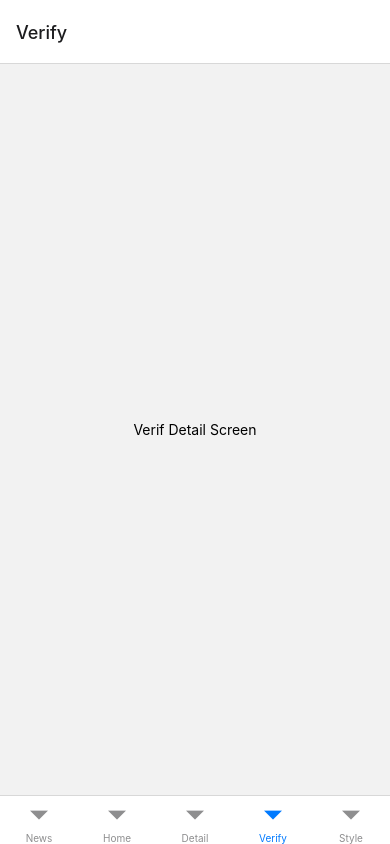
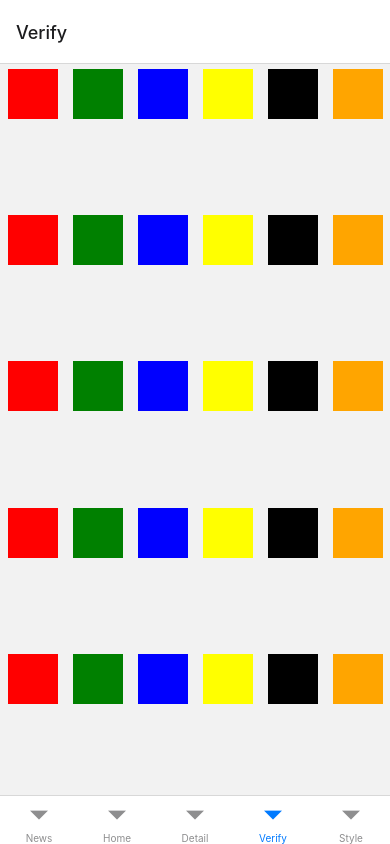
Before and after one commit to khoerulmutaqin225/Awesome-Project, a React Native app: screen /Verify in a window 390 px wide. Built offline with nearby package versions, Linux system fonts and the light colour scheme; no server answers.

Commit message:
CARA MELAKUKAN STYLING ADVANCE PADA REACT NATIVE

```diff
--- a/src/screens/HomeStyle.js
+++ b/src/screens/HomeStyle.js
@@ -16,8 +16,8 @@ const styles = StyleSheet.create({
         justifyContent:'center'
     },
     kotakmerah:{
-        height: 50, // 50 (artinya 50 pixel) atau 50% berarti persentase dari layar itu
-        width:50,
+        height: '50%', // 50 (artinya 50 pixel) atau 50% berarti persentase dari layar itu
+        width:'50%',
         backgroundColor:'red'
     },
     kotakkuning:{
--- a/src/screens/VerifDetailScreen.js
+++ b/src/screens/VerifDetailScreen.js
@@ -1,16 +1,183 @@
 
-import {Text, View, TouchableOpacity } from 'react-native'
+import { Text, View, TouchableOpacity } from 'react-native'
 import React from 'react'
 
-export default function VerifDetailScreen({navigation}) {
+export default function VerifDetailScreen({ navigation }) {
   return (
     <>
-       {console.log('Anda Masuk ke Verif screen')}
-    <View style={{ flex:1 , alignItems:'center', justifyContent:'center'}}>
+      {console.log('Anda Masuk ke Verif screen')}
+      {/* <View style={{ flex:1 , alignItems:'center', justifyContent:'center'}}>
         <TouchableOpacity onPress={()=>navigation.navigate('News')}>
             <Text>Verif Detail Screen</Text>
         </TouchableOpacity>
-    </View>
+    </View> */}
+
+      {/* Latihan 1 {flex} */}
+      {/* Parent bernilai 1 artinya layar dibaca menjadi satu kesatuan */}
+      {/* Child terdiri dari 4 anak, dimana ada yang bernilai 1,2,3,4
+    artinya semua anak jika dijumlahkan menjadi 10,
+    so = anak pertama {1/10}
+    so = anak kedua {2/10}
+    so = anak pertama {3/10}
+    so = anak pertama {4/10}
+     */}
+
+      {/* Batas atas latihan 1 */}
+
+      {/* <View style={{ flex:1 }}>
+      <View style={ { flex:1, backgroundColor:'red' }}></View>
+      <View style={ { flex:2, backgroundColor:'green' }}></View>
+      <View style={ { flex:3, backgroundColor:'blue' }}></View>
+      <View style={ { flex:4, backgroundColor:'yellow' }}></View>
+    </View> */}
+
+      {/* Batas bawah latihan 1 */}
+
+
+
+      {/* Latihan 2 {flexDirection}*/}
+      {/*
+          # flexDirection ditempatkan pada parent atau container
+          # flexDirection bernilai default = column
+          # atribut flexDirection = row-reverse, ros, solumn, column-reverse,
+
+      */}
+
+      {/* Batas atas latihan 2 */}
+
+      {/* <View style={{ flex: 1, flexDirection: 'row'}}>
+        <View style={{ width: 50, height: 50, margin: 5, backgroundColor: 'red' }}></View>
+        <View style={{ width: 50, height: 50, margin: 5, backgroundColor: 'green' }}></View>
+        <View style={{ width: 50, height: 50, margin: 5, backgroundColor: 'blue' }}></View>
+        <View style={{ width: 50, height: 50, margin: 5, backgroundColor: 'yellow' }}></View>
+      </View> */}
+
+      {/* Batas atas latihan 2 */}
+
+
+
+      {/* Latihan 3 {justifyContent}*/}
+      {/*
+          # justifyContent ditempatkan pada parent atau container
+          # justifyContent bernilai default = flex-start
+          # atribut justifyContent = flex-start, flex-end, center,, space-beetween, space-around, space-evenly
+
+      */}
+
+      {/* Batas atas latihan 3 */}
+
+      {/* <View style={{ flex: 1, flexDirection: 'row', justifyContent: 'space-around' }}>
+        <View style={{ width: 50, height: 50, margin: 5, backgroundColor: 'red' }}></View>
+        <View style={{ width: 50, height: 50, margin: 5, backgroundColor: 'green' }}></View>
+        <View style={{ width: 50, height: 50, margin: 5, backgroundColor: 'blue' }}></View>
+        <View style={{ width: 50, height: 50, margin: 5, backgroundColor: 'yellow' }}></View>
+      </View> */}
+
+      {/* Batas atas latihan 3 */}
+
+
+      {/* Latihan '4' {Align Items}*/}
+      {/*
+          # Align Items sama seperti justifyContent cuma beda absis
+          # jika Flex direction row, justifyContent (absis == x)
+          # jika Flex direction column, justifyContent (absis == y)
+          # jika Flex direction row, AlignItems (absis == y)
+          # jika Flex direction column, AlignItems (absis == x)
+          # Align Items ditempatkan pada parent atau container
+          # Align Items bernilai default = stretch
+          # atribut Align Items = stretch, flex-start, flex-end, center, baseline
+      */}
+
+      {/* Batas atas latihan '4' */}
+
+      {/* <View style={{ flex: 1, flexDirection: 'row', justifyContent: 'space-around', alignItems:'center' }}>
+        <View style={{ width: 50, height: 50, margin: 5, backgroundColor: 'red' }}></View>
+        <View style={{ width: 50, height: 50, margin: 5, backgroundColor: 'green' }}></View>
+        <View style={{ width: 50, height: 50, margin: 5, backgroundColor: 'blue' }}></View>
+        <View style={{ width: 50, height: 50, margin: 5, backgroundColor: 'yellow' }}></View>
+      </View> */}
+
+      {/* Batas atas latihan '4' */}
+
+
+      {/* Latihan 5 {alignSelf}*/}
+      {/*
+          # alignSelf mirip alignItems
+            @alignItems ditempatkan di parent
+            @alignSelf ditempatkan di anak
+          # alignSelf bernilai default = column
+          # atribut alignSelf = stretch, flex-start, flex-end, center, baseline
+
+      */}
+
+      {/* Batas atas latihan 5 */}
+
+       {/* <View style={{ flex: 1, flexDirection: 'row', justifyContent: 'space-around' }}>
+        <View style={{ width: 50, height: 50, margin: 5, backgroundColor: 'red' }}></View>
+        <View style={{ width: 50, height: 50, margin: 5, backgroundColor: 'green', alignSelf:'center' }}></View>
+        <View style={{ width: 50, height: 50, margin: 5, backgroundColor: 'blue' }}></View>
+        <View style={{ width: 50, height: 50, margin: 5, backgroundColor: 'yellow' }}></View>
+      </View> */}
+
+      {/* Batas atas latihan 5 */}
+
+
+      {/* Latihan 6 {flexWrap}*/}
+      {/*
+          # flexWrap ditempatkan di parent
+          # flexWrap bernilai default = no-wrap
+          # atribut flexWrap = wrap, wrap-reverse, no-wrap
+
+      */}
+
+      {/* Batas atas latihan 6 */}
+
+       <View style={{ flex: 1, flexDirection: 'row', justifyContent: 'space-around', flexWrap: 'wrap' }}>
+
+        <View style={{ width: 50, height: 50, margin: 5, backgroundColor: 'red' }}></View>
+        <View style={{ width: 50, height: 50, margin: 5, backgroundColor: 'green' }}></View>
+        <View style={{ width: 50, height: 50, margin: 5, backgroundColor: 'blue' }}></View>
+        <View style={{ width: 50, height: 50, margin: 5, backgroundColor: 'yellow' }}></View>
+        <View style={{ width: 50, height: 50, margin: 5, backgroundColor: 'black' }}></View>
+        <View style={{ width: 50, height: 50, margin: 5, backgroundColor: 'orange' }}></View>
+
+        <View style={{ width: 50, height: 50, margin: 5, backgroundColor: 'red' }}></View>
+        <View style={{ width: 50, height: 50, margin: 5, backgroundColor: 'green' }}></View>
+        <View style={{ width: 50, height: 50, margin: 5, backgroundColor: 'blue' }}></View>
+        <View style={{ width: 50, height: 50, margin: 5, backgroundColor: 'yellow' }}></View>
+        <View style={{ width: 50, height: 50, margin: 5, backgroundColor: 'black' }}></View>
+        <View style={{ width: 50, height: 50, margin: 5, backgroundColor: 'orange' }}></View>
+
+        <View style={{ width: 50, height: 50, margin: 5, backgroundColor: 'red' }}></View>
+        <View style={{ width: 50, height: 50, margin: 5, backgroundColor: 'green' }}></View>
+        <View style={{ width: 50, height: 50, margin: 5, backgroundColor: 'blue' }}></View>
+        <View style={{ width: 50, height: 50, margin: 5, backgroundColor: 'yellow' }}></View>
+        <View style={{ width: 50, height: 50, margin: 5, backgroundColor: 'black' }}></View>
+        <View style={{ width: 50, height: 50, margin: 5, backgroundColor: 'orange' }}></View>
+
+        <View style={{ width: 50, height: 50, margin: 5, backgroundColor: 'red' }}></View>
+        <View style={{ width: 50, height: 50, margin: 5, backgroundColor: 'green' }}></View>
+        <View style={{ width: 50, height: 50, margin: 5, backgroundColor: 'blue' }}></View>
+        <View style={{ width: 50, height: 50, margin: 5, backgroundColor: 'yellow' }}></View>
+        <View style={{ width: 50, height: 50, margin: 5, backgroundColor: 'black' }}></View>
+        <View style={{ width: 50, height: 50, margin: 5, backgroundColor: 'orange' }}></View>
+
+        <View style={{ width: 50, height: 50, margin: 5, backgroundColor: 'red' }}></View>
+        <View style={{ width: 50, height: 50, margin: 5, backgroundColor: 'green' }}></View>
+        <View style={{ width: 50, height: 50, margin: 5, backgroundColor: 'blue' }}></View>
+        <View style={{ width: 50, height: 50, margin: 5, backgroundColor: 'yellow' }}></View>
+        <View style={{ width: 50, height: 50, margin: 5, backgroundColor: 'black' }}></View>
+        <View style={{ width: 50, height: 50, margin: 5, backgroundColor: 'orange' }}></View>
+
+
+
+      </View>
+
+      {/* Batas atas latihan 6 */}
+
+
+
+
     </>
   )
 }
```
